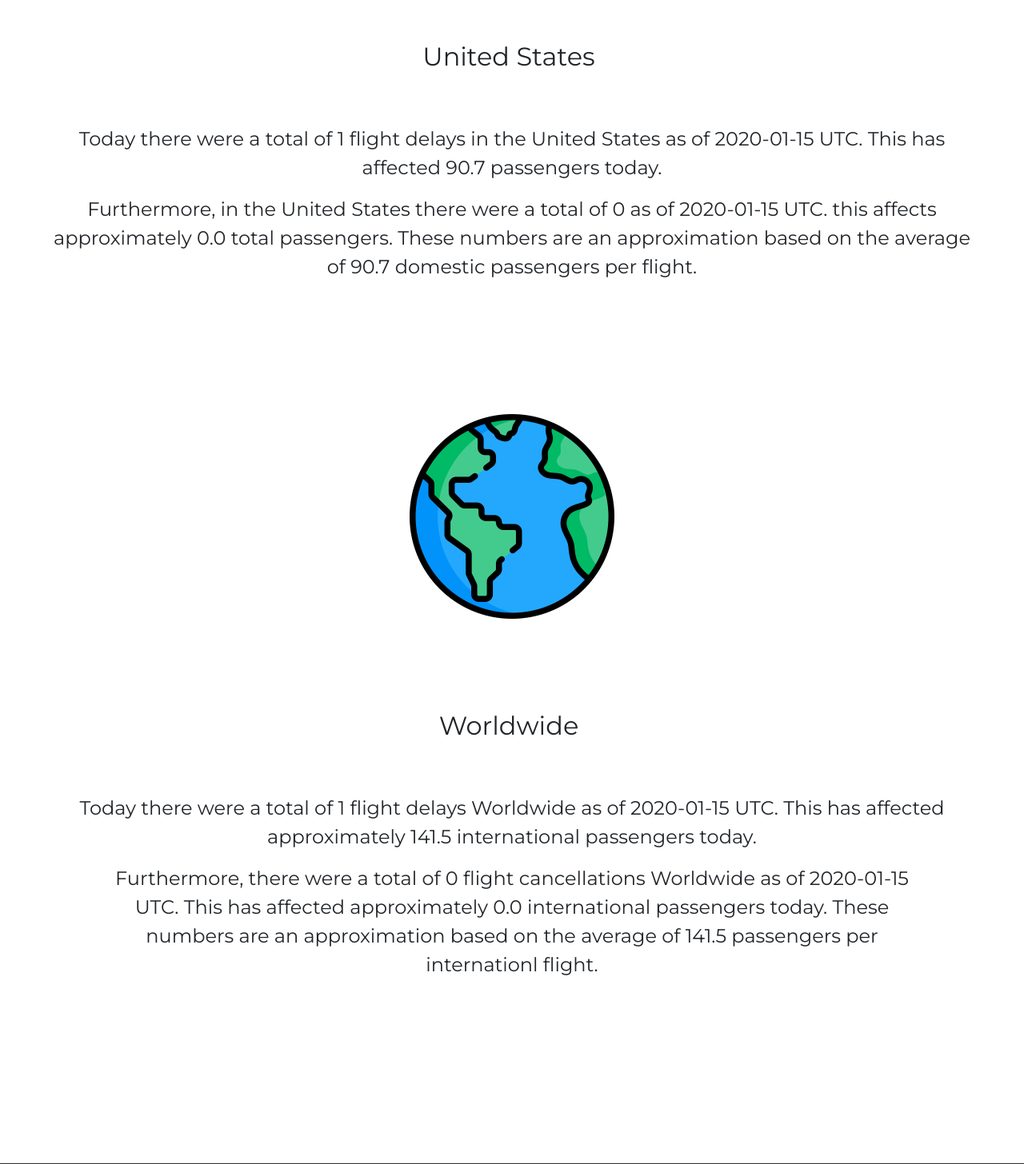
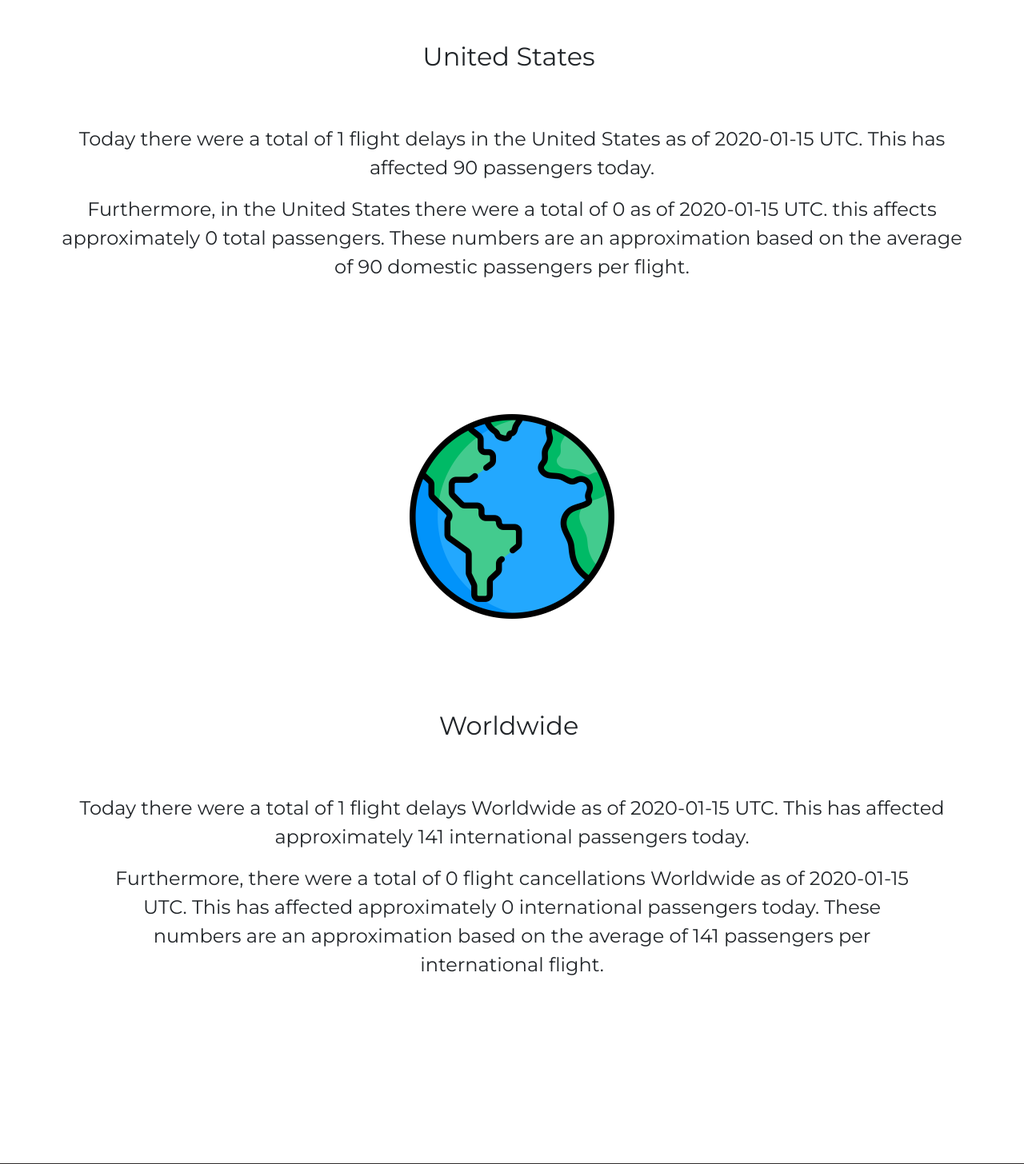
Before and after one commit to cHoMpDiSs/flight_analysis, a Flask app: page / in a window 1280 px wide. Shown: the part 1842-3298 px from the top of the page at 80% size. Run offline with Flask 2, Linux system fonts and the light colour scheme; tables that the repository leaves empty hold one stand-in row (values such as "Sample post"); parts of the project's set-up code (start-up, migrations or seed data) failed here and were passed over; some libraries are stand-ins or nearby versions.

Commit message:
commas to numerica values

```diff
--- a/app/models.py
+++ b/app/models.py
@@ -1,5 +1,5 @@
 from datetime import datetime
-from app import db, app
+from app import db
 
 
 class FlightDelaysUSA(db.Model):
--- a/app/templates/index.html
+++ b/app/templates/index.html
@@ -86,22 +86,20 @@
         <h2 class="delay-background-text">United States</h2>
 
         <ul>
-            {% for item in data1%}
-              <p class="delay-background-text p-body">Today there were a total of {{item.number_of_delays}} flight delays in the United States as of {{ud}} UTC.
-                This has affected {{item.number_of_delays * 90.7}} passengers today.
+          {% for item in data1 %}
+              <p class="delay-background-text p-body">Today there were a total of {{ "{:,}".format(item.number_of_delays) }} flight delays in the United States as of {{ ud }} UTC.
+                  This has affected {{ "{:,}".format(item.number_of_delays * 90) }} passengers today.
               </p>
-            {% endfor %}
+          {% endfor %}
+      </ul>
 
-        </ul>
+      <ul>
+          {% for item in data3 %}
+              <p class="p-body">Furthermore, in the United States there were a total of {{ "{:,}".format(item.number_of_cancellations_usa) }} as of {{ uc }} UTC.
+                  this affects approximately {{ "{:,}".format(item.number_of_cancellations_usa * 90) }} total passengers. These numbers are an approximation based on the average of 90 domestic passengers per flight.<p>
+          {% endfor %}
+      </ul>
 
-        <ul>
-            {% for item in data3 %}
-                <p class="p-body">Furthermore, in the United States there were a total of {{item.number_of_cancellations_usa}} as of {{uc}} UTC.
-                  this affects approximately {{item.number_of_cancellations_usa * 90.7}} total passengers. These numbers are an approximation based on the average of 90.7 domestic passengers per flight.<p>
-
-            {% endfor %}
-
-        </ul>
 
     </section>
     <div class="section-spacer">
@@ -112,15 +110,16 @@
       <h2 class="delay-background-text">Worldwide</h2>
       <ul>
           {% for item in data2 %}
-          <p class="delay-background-text p-body">Today there were a total of {{item.number_of_delays_ww}} flight delays Worldwide as of {{wd}} UTC.
-            This has affected approximately {{item.number_of_delays_ww * 141.5}} international passengers today.
+          <p class="delay-background-text p-body">Today there were a total of {{ "{:,}".format(item.number_of_delays_ww) }} flight delays Worldwide as of {{wd}} UTC.
+            This has affected approximately {{ "{:,}".format(item.number_of_delays_ww * 141) }}  international passengers today.
           </p>
           {% endfor %}
           <ul>
             {% for item in data4 %}
-            <p class="p-body">Furthermore, there were a total of {{item.number_of_cancellations_ww}} flight cancellations Worldwide as of {{wc}} UTC.
-              This has affected approximately {{item.number_of_cancellations_ww * 141.5}} international passengers today. These numbers are an approximation based on the average of 141.5 passengers per internationl flight.
-            {% endfor %}
+            <p class="p-body">Furthermore, there were a total of {{ "{:,}".format(item.number_of_cancellations_ww) }} flight cancellations Worldwide as of {{ wc }} UTC.
+                This has affected approximately {{ "{:,}".format(item.number_of_cancellations_ww * 141) }} international passengers today. These numbers are an approximation based on the average of 141 passengers per international flight.
+            </p>
+        {% endfor %}
 
         </ul>
       </ul>
```
